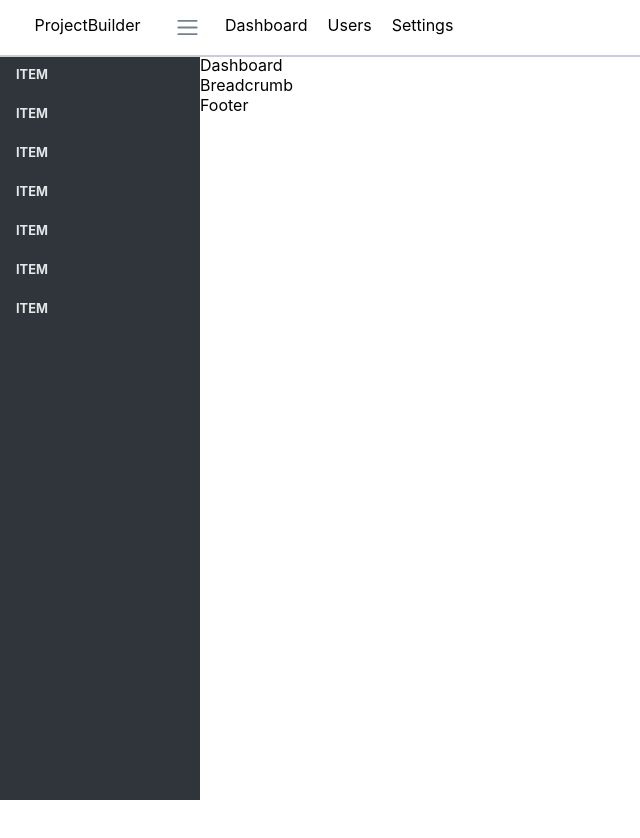
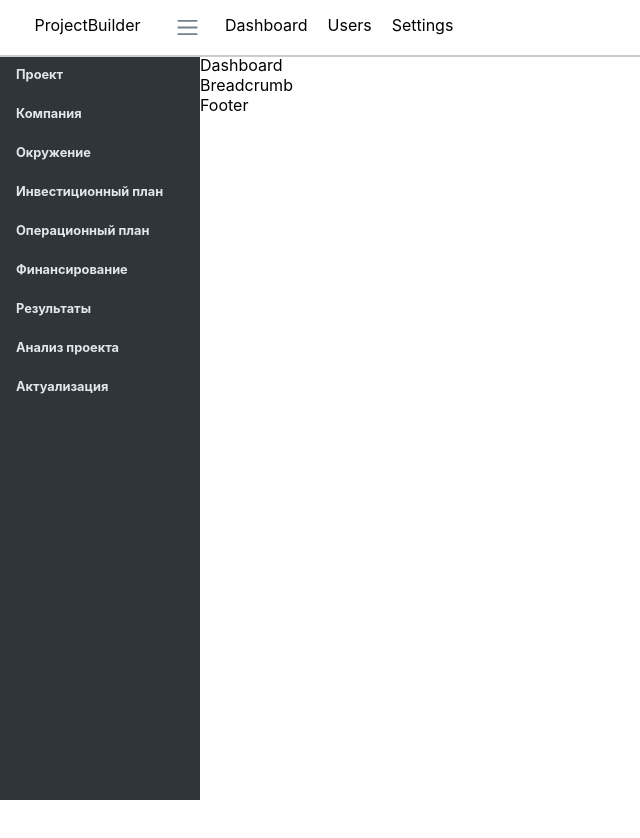
Before and after one commit to smprb/pb-ui, a React (Create React App) app: page / in a window 1280 px wide. Shown: the top 838 px of the page, without its empty margins (0-640 px from the left). Built offline with nearby package versions, Linux system fonts and the light colour scheme.

Commit message:
PBFP-10: Name sidebar items

```diff
--- a/src/components/Sidebar/Sidebar.module.sass
+++ b/src/components/Sidebar/Sidebar.module.sass
@@ -10,7 +10,6 @@
   font-size: 80%
   font-weight: 700
   color: #e4e7ea
-  text-transform: uppercase
   transition: background .3s ease-in-out
   cursor: pointer
 
--- a/src/components/Sidebar/index.js
+++ b/src/components/Sidebar/index.js
@@ -1,22 +1,24 @@
 import React from 'react';
 import styles from './Sidebar.module.sass';
 
-const Item = () => {
+const Item = (props) => {
     return <div className={styles.sidebarItem}>
-        Item
+        {props.name}
     </div>
 }
 
 const SideBar = () => {
     return (
         <div className={styles.sidebar}>
-            <Item />
-            <Item />
-            <Item />
-            <Item />
-            <Item />
-            <Item />
-            <Item />
+            <Item name="Проект"/>
+            <Item name="Компания"/>
+            <Item name="Окружение"/>
+            <Item name="Инвестиционный план"/>
+            <Item name="Операционный план"/>
+            <Item name="Финансирование"/>
+            <Item name="Результаты"/>
+            <Item name="Анализ проекта"/>
+            <Item name="Актуализация"/>
         </div>
     )
 }
```
